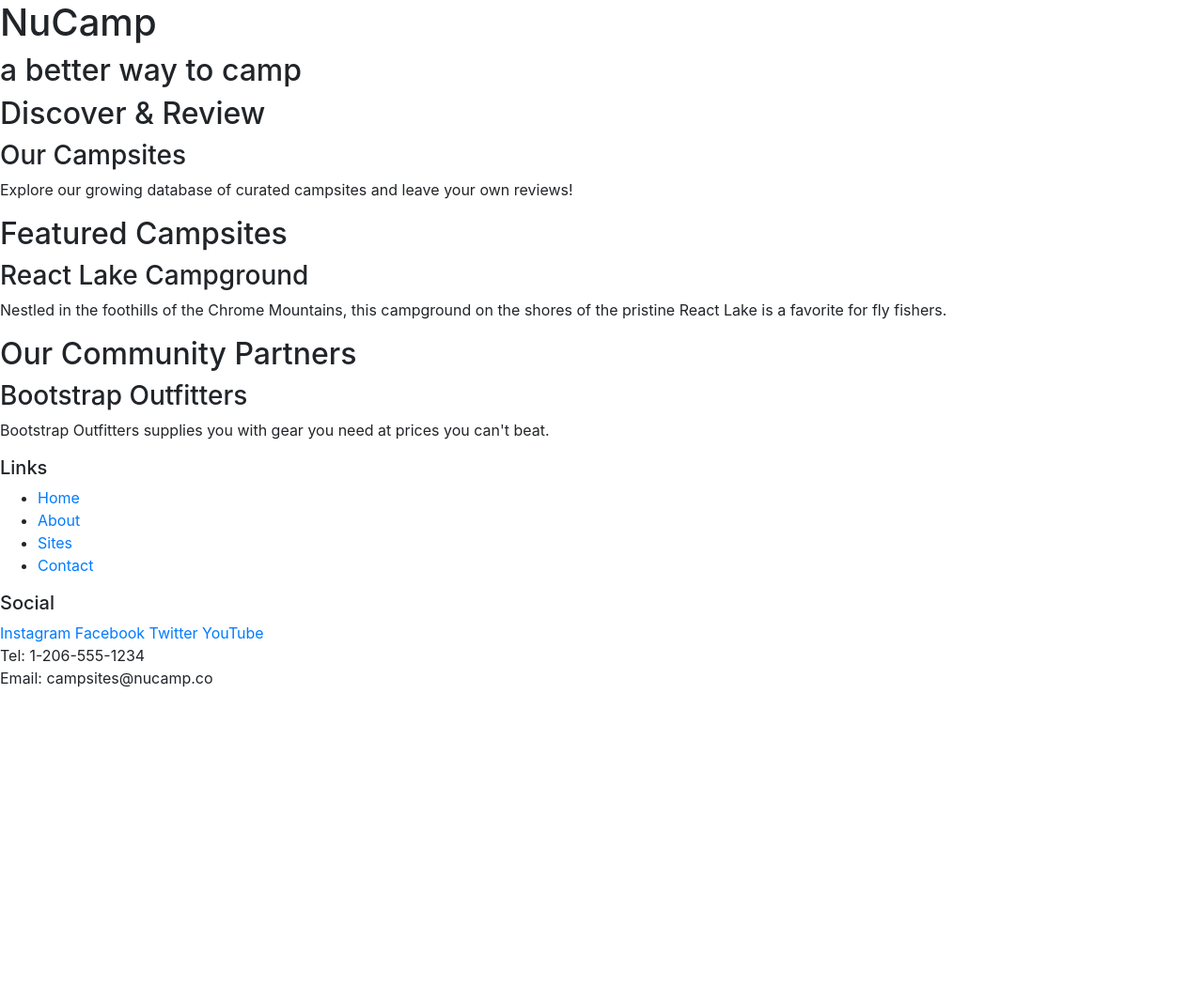
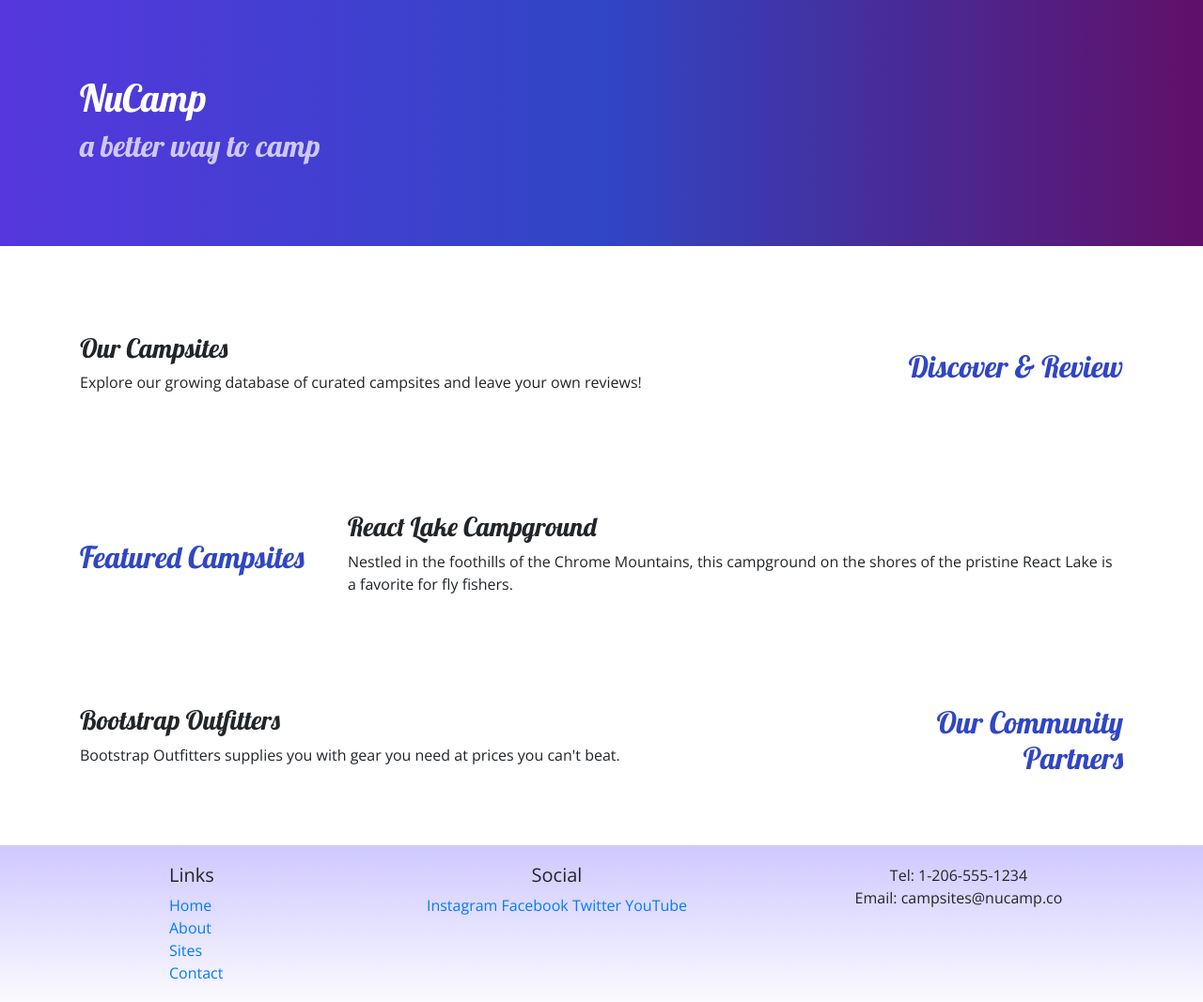
Before and after one commit to jamesacoding/nucamp-bootstrap, a website: page index.html in a window 1280 px wide. Shown: the whole page at 94% size. Before the commit the page ends 800 px from the top, so only its background shows below. Drawn offline with nearby package versions, Linux system fonts and the light colour scheme.

Commit message:
adding custom styles

```diff
--- a/index.html
+++ b/index.html
@@ -9,55 +9,83 @@
         <!-- Bootstrap CSS -->
         <link rel="stylesheet" href="node_modules/bootstrap/dist/css/bootstrap.min.css" />
 
+         <!-- Additional CSS must be placed after Bootstrap CSS -->
+        <link rel="stylesheet" href="https://fonts.googleapis.com/css?family=Lobster|Open+Sans" />
+        <link rel="stylesheet" href="styles.css" />
+
         <title>NuCamp: A Better Way To Camp</title>
     </head>
 <body>
 
-    <header>
-        <div>
+    <header class="jumbotron jumbotron-fluid">
+        <div class="container">
+            <div class="row row-content align-items-center">
+                <div class="col">
                     <h1>NuCamp</h1>
                     <h2>a better way to camp</h2>
                 </div>
+            </div>
+
+        </div>
     </header>
-
-    <div>
-        <h2>Discover & Review</h2>
+    <div class="container">
+            <div class="row row-content align-items-center">
+                <div class="col-sm-4 order-sm-last col-md-3">
+                    <h2 class="text-sm-right">Discover & Review</h2>
+                </div>
+                <div class="col">
                     <h3>Our Campsites</h3>
                     <p>Explore our growing database of curated campsites and leave your own reviews!</p>
                 </div>
+            </div>
 
-    <div>
+            <div class="row row-content align-items-center">
+                <div class="col-sm-4 col-md-3">
                     <h2>Featured Campsites</h2>
+                </div>
+
+                <div class="col">
                     <h3>React Lake Campground</h3>
                     <p>Nestled in the foothills of the Chrome Mountains, this campground on the shores of the pristine React Lake is a favorite for fly fishers.</p>
                 </div>
+            </div>
 
-    <div>
-        <h2>Our Community Partners</h2>
+            <div class="row row-content">
+                <div class="col-sm-4 order-sm-last col-md-3">
+                    <h2 class="text-sm-right">Our Community Partners</h2>
+                </div>
+                <div class="col">
                     <h3>Bootstrap Outfitters</h3>
                     <p>Bootstrap Outfitters supplies you with gear you need at prices you can't beat.</p>
                 </div>
+            </div>
+
+    </div>
 
     <footer>
-        <div>
+        <div class="container">
+            <div class="row">
+                <div class="col-4 col-sm-2 offset-1">
                     <h5>Links</h5>
-            <ul>
+                    <ul class="list-unstyled">
                         <li><a href="#">Home</a></li>
                         <li><a href="#">About</a></li>
                         <li><a href="#">Sites</a></li>
                         <li><a href="#">Contact</a></li>
                     </ul>
                 </div>
-        <div>
+                <div class="col-6 col-sm-5 text-center">
                     <h5>Social</h5>
                     <a href="http://instagram.com/">Instagram</a>
                     <a href="http://facebook.com/">Facebook</a>
                     <a href="http://twitter.com/">Twitter</a>
                     <a href="http://youtube.com/">YouTube</a>
                 </div>
-        <div>
+                <div class="col-sm-4 text-center">
                     Tel: 1-206-555-1234<br />
                     Email: campsites@nucamp.co
+                </div>
+            </div>
         </div>
     </footer>
      <!-- jQuery must come first, then Popper.js, then the Bootstrap JavaScript plugins.-->
--- /dev/null
+++ b/styles.css
@@ -0,0 +1,32 @@
+body {
+    font-family: "Open Sans", sans-serif;
+}
+
+h1, h2, h3 {
+    font-family: "Lobster", cursive;
+}
+
+h2 {
+    color: #3046c5;
+}
+
+header h2 {
+    color: #cec8ff;
+}
+
+footer {
+    background-image: linear-gradient(#cec8ff, white);
+    padding: 20px 0;
+}
+
+.jumbotron {
+    padding: 30px;
+    background-image: linear-gradient(to right, #5637dd, #3046c5, #601068);
+    color: white;
+}
+
+.row-content {
+    padding: 50px 0;
+    border-radius: 1px ridge;
+    min-height: 200px;
+}
```
Lines whose indentation alone changed are shown as unchanged.
